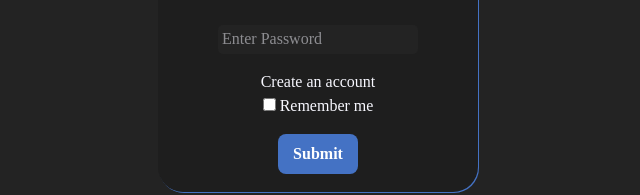
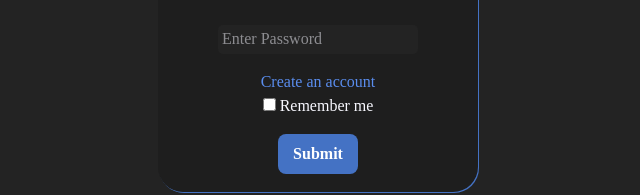
Before and after one commit to adelkandi/budget-tracker, a React (Vite) app in the folder frontend/: page / in a window 1280 px wide. Shown: the part 304-499 px from the top of the page, without its empty margins (322-962 px from the left). Built offline with nearby package versions, Linux system fonts and the light colour scheme.

Commit message:
Add: { Adding style to register link (Create an account) in login page }

```diff
--- a/frontend/src/index.css
+++ b/frontend/src/index.css
@@ -70,6 +70,9 @@ body{
   align-self: center;
 }
 
+.register-link{
+  color: #5A8DEE;
+}
 
 /* Dashboard Page */
 
```
